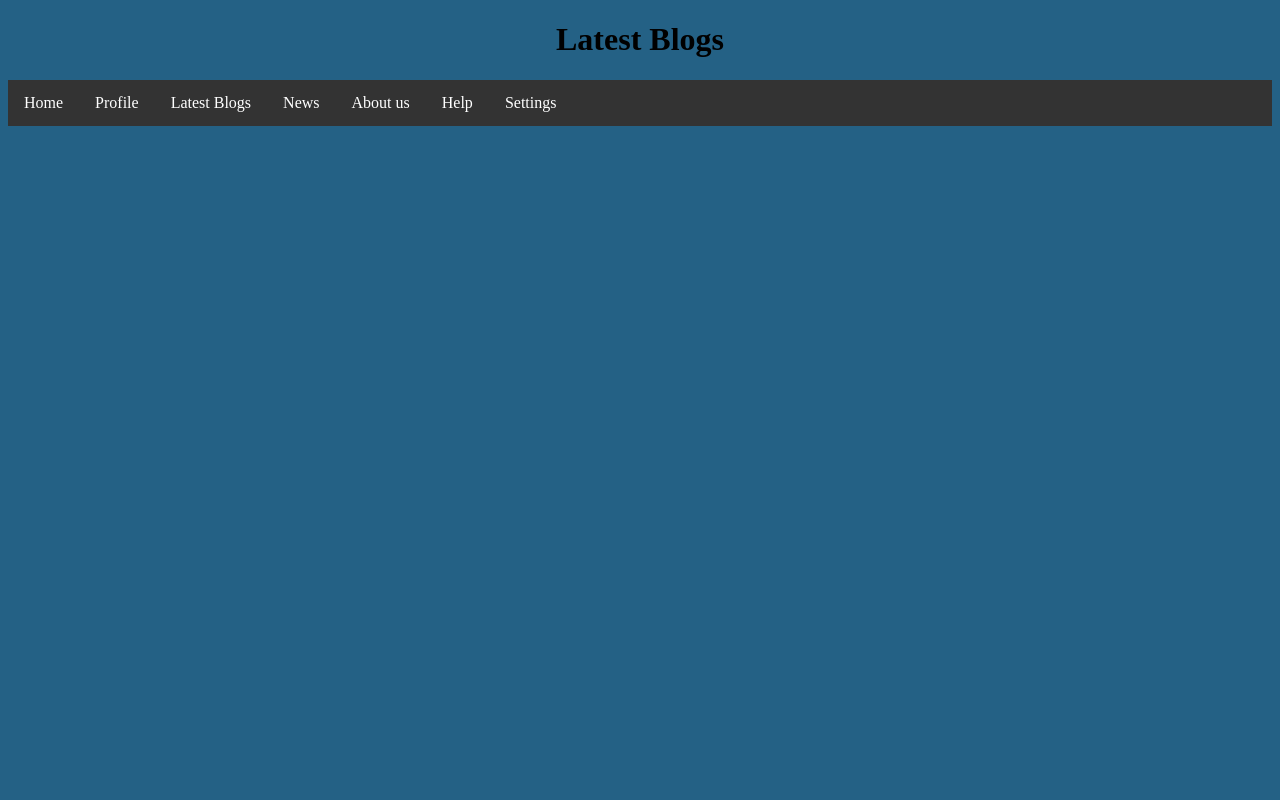
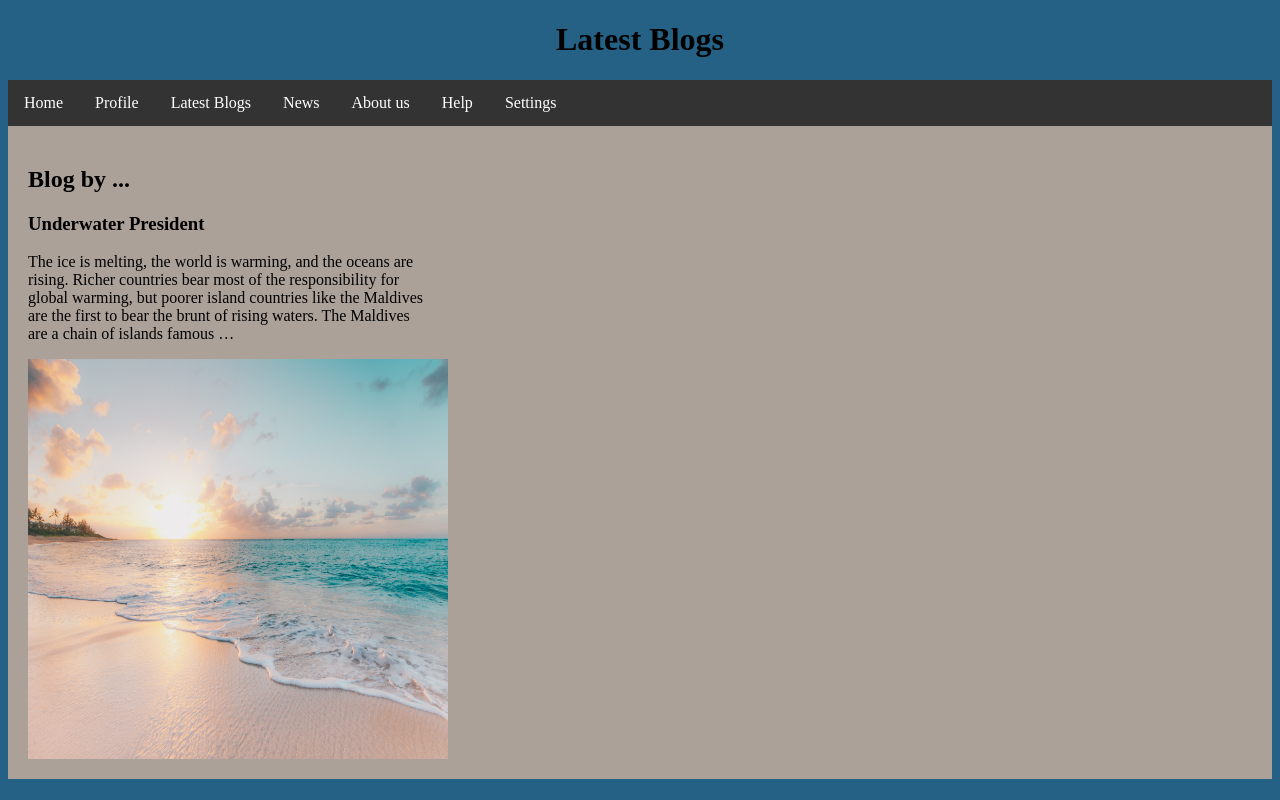
Before and after one commit to noah495/Blog-Website, a PHP site: page /latest.php in a window 1280 px wide. Run offline with PHP 8.4, Linux system fonts and the light colour scheme.

Commit message:
commit 2

```diff
--- a/index.php
+++ b/index.php
@@ -16,7 +16,7 @@
 <nav>
 <div class="navbar">
 <ul>
-  <li><a href="">Home</a></li>
+  <li><a href="index.php">Home</a></li>
   <li><a href="">Profile</a></li>
   <li><a href="latest.php">Latest Blogs</a></li>
   <div class="others">
--- a/latest.php
+++ b/latest.php
@@ -15,7 +15,7 @@
     <nav>
 <div class="navbar">
 <ul>
-  <li><a href="">Home</a></li>
+  <li><a href="index.php">Home</a></li>
   <li><a href="">Profile</a></li>
   <li><a href="latest.php">Latest Blogs</a></li>
   <div class="others">
@@ -27,5 +27,21 @@
 </ul>
 </div>
 </nav>
+<main>
+    <div class="blog-a">
+        <div class="text-a">
+        <h2>Blog by ...</h2>
+        <h3>Underwater President</h3>
+        <p> The ice is melting, the world is warming, and the oceans are rising. Richer countries bear most of the responsibility for
+            global warming, but poorer island countries like the Maldives are the first to bear the brunt of rising waters.
+            The Maldives are a chain of islands famous … </p>
+        </div>
+            <img class="pic-a" src="static/img/sea.jpg" alt="sea" height= 400px width= 460px>
+    </div>
+    <div class="blog-b">
+
+
+    </div>
+</main>
 </body>
 </html>
--- a/style.css
+++ b/style.css
@@ -29,9 +29,28 @@ ul {
   }
   header {
     text-align: center;
+  }
 
-
-  }
   body {
     background-color: rgb(36, 97, 133);
   }
+.blog-a {
+        width: 400px;
+        padding: 20px;
+        overflow: hidden;
+    }
+
+.pic-a {
+        margin-right: 15px;
+        float: left;
+    }
+
+.text-a{
+        margin-left: 15px;
+        display: block;
+        margin: 2px 0 0 0;
+    }
+  main{
+    background-color: rgb(172, 161, 153);
+
+  }
```
Also changed, not shown: static/img/._logo.png (deleted), static/img/sea.jpg (added).
